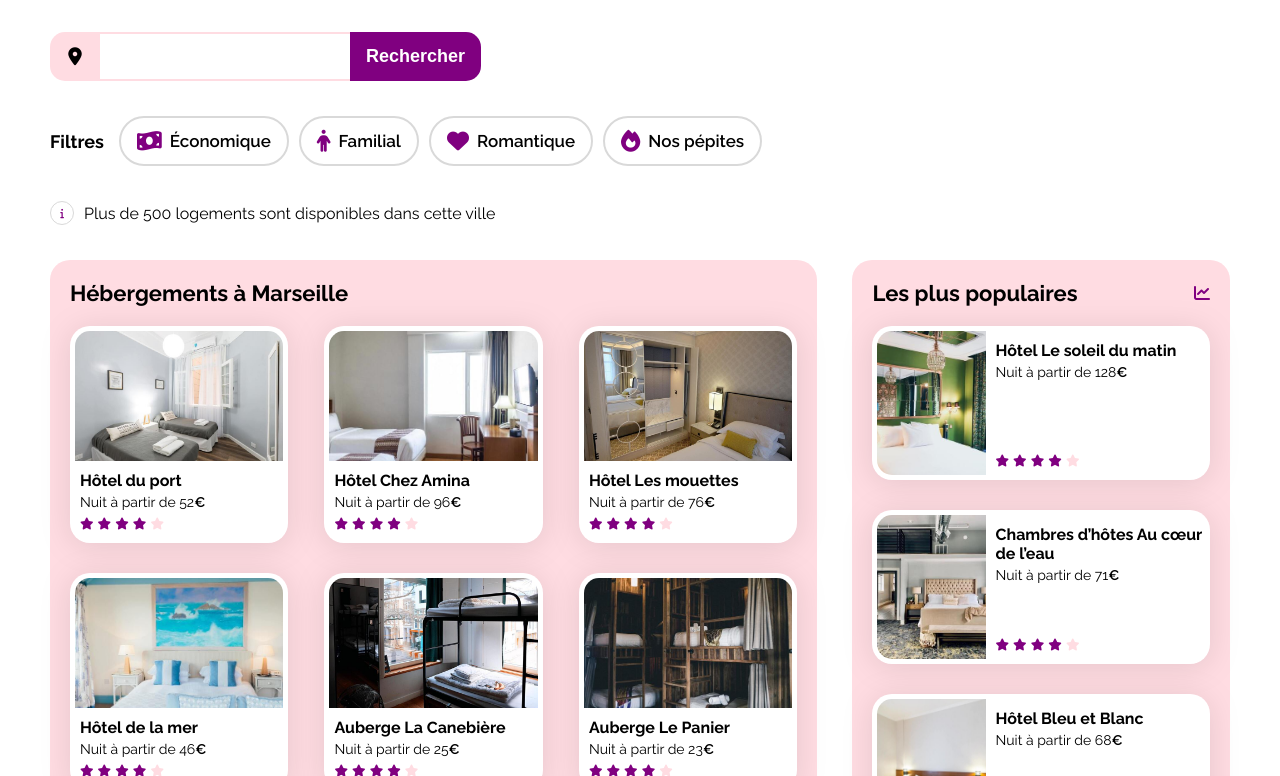
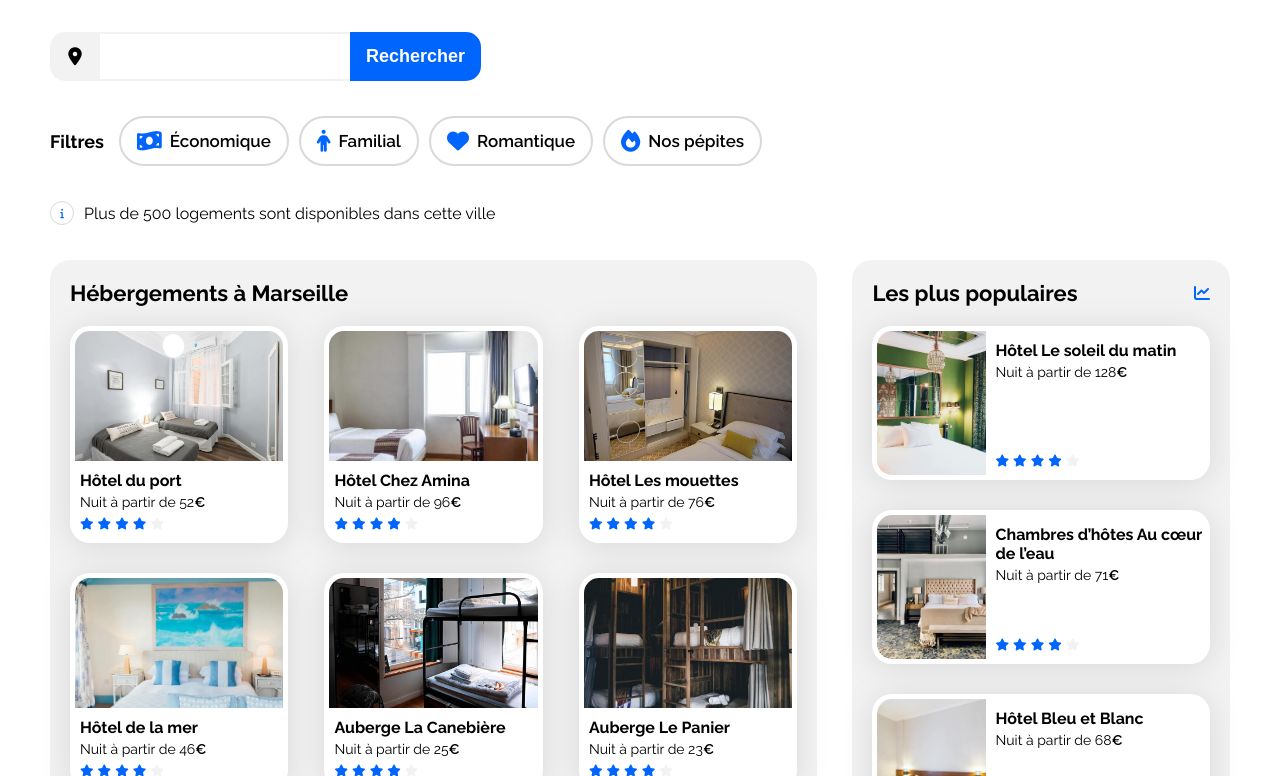
Before and after one commit to lesimpleliott/Booki, a plain HTML site: page index.html in a window 1280 px wide. Shown: the part 165-941 px from the top of the page. Drawn offline with Linux system fonts and the light colour scheme.

Commit message:
retour au style d'origine

```diff
--- a/css/style.css
+++ b/css/style.css
@@ -16,10 +16,10 @@
 /* DESIGN SYSTEM */
 :root {
     /* colors */
-    --main-color: purple; /* #0065FC */
-    --main-bg-color: rgb(255, 220, 226); /* #F2F2F2 */
-    --border-color: #D9D9D9; /* #D9D9D9 */
-    --filter-bg-color: #deffe3; /* #DEEBFF */
+    --main-color: #0065FC;
+    --main-bg-color: #F2F2F2;
+    --border-color: #D9D9D9;
+    --filter-bg-color: #DEEBFF;
 
     /* text configuration */
     --h1-font-size: 22px;
```
